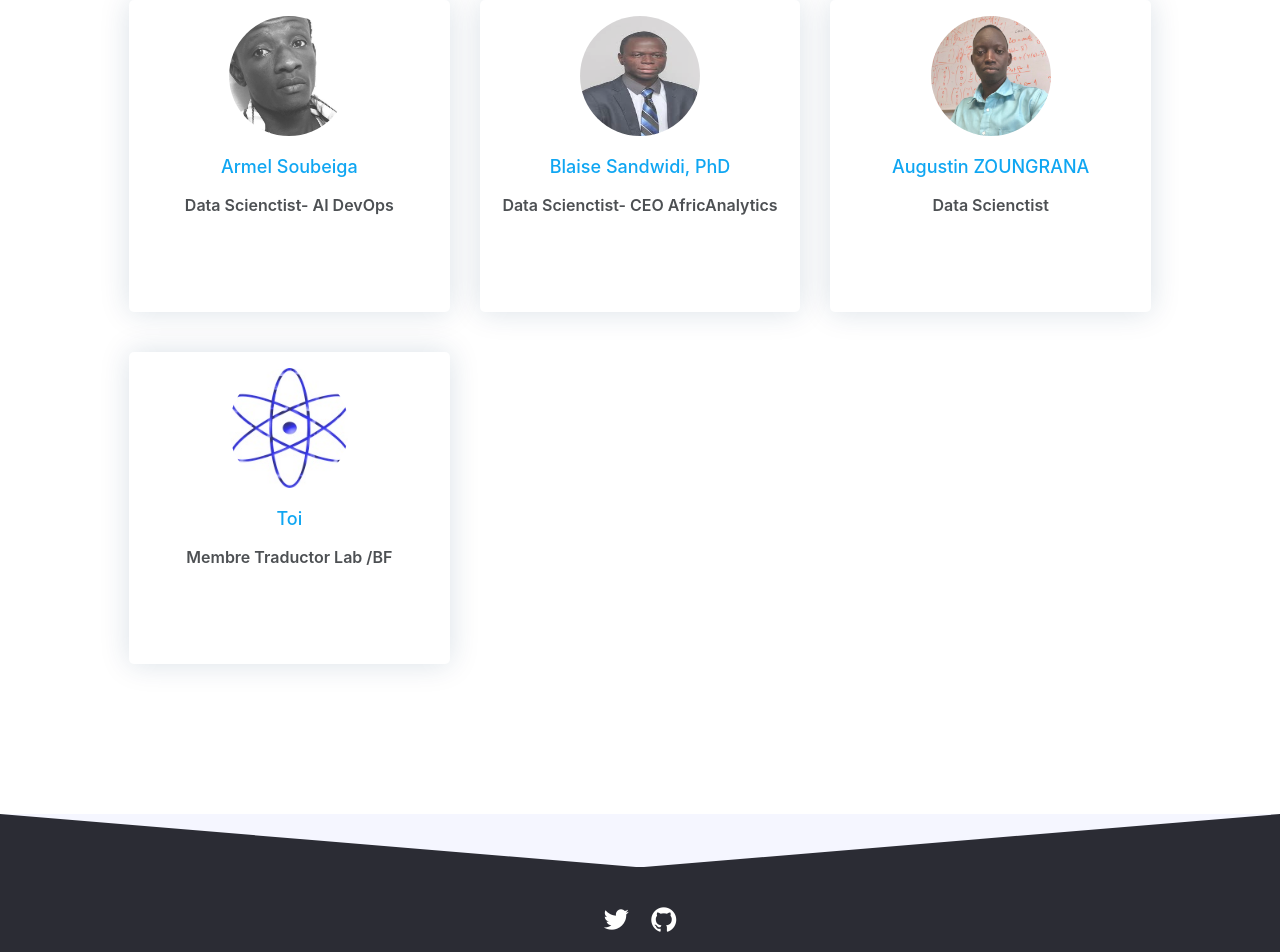
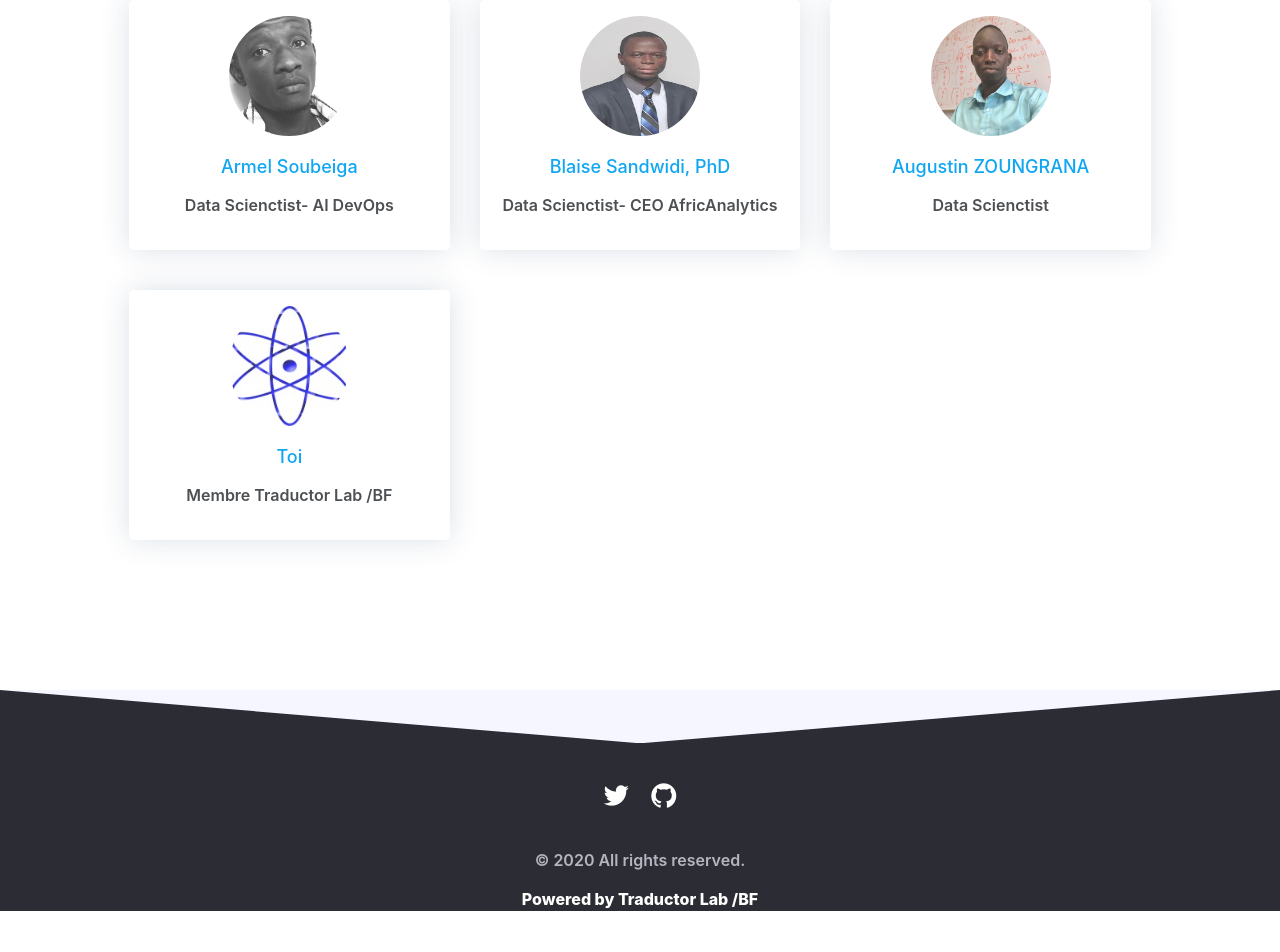
Before and after one commit to armelsoubeiga/FasoLangue-Lab, a Jekyll site: the page built from community.html, in a window 1280 px wide and 1400 px high, scrolled down 67 px. Shown: the part 365-1317 px from the top of the window. Built offline with Jekyll 4.4.1, drawn with Linux system fonts in a browser that asks for light colours; nearby versions of some CDN libraries; comment, search, counter and statistics services are not loaded; after the commit the page ends 1343 px from its top, so only the background shows below that.

Commit message:
Update main.css

```diff
--- a/team/assets/main.css
+++ b/team/assets/main.css
@@ -112,7 +112,7 @@ section .section-title {
 
 .frontside .card,
 .backside .card {
-    min-height: 312px;
+    min-height: 250px;
 }
 
 .backside .card a {
```
